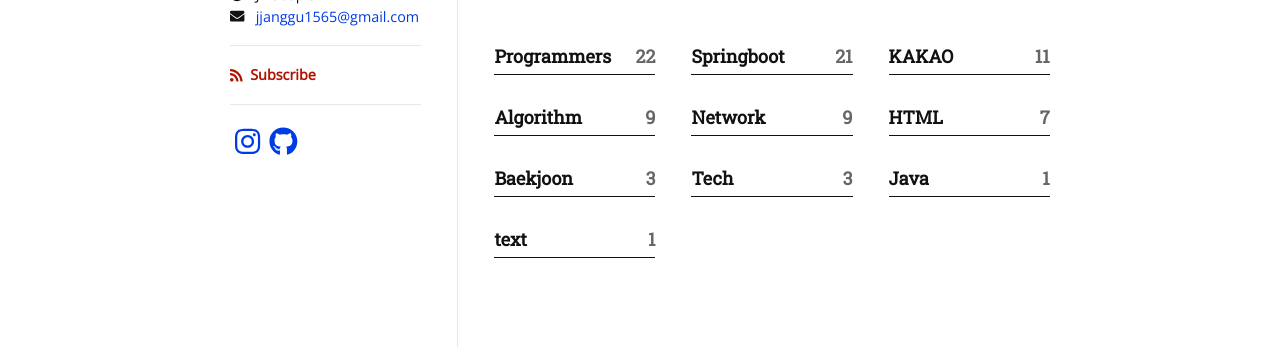
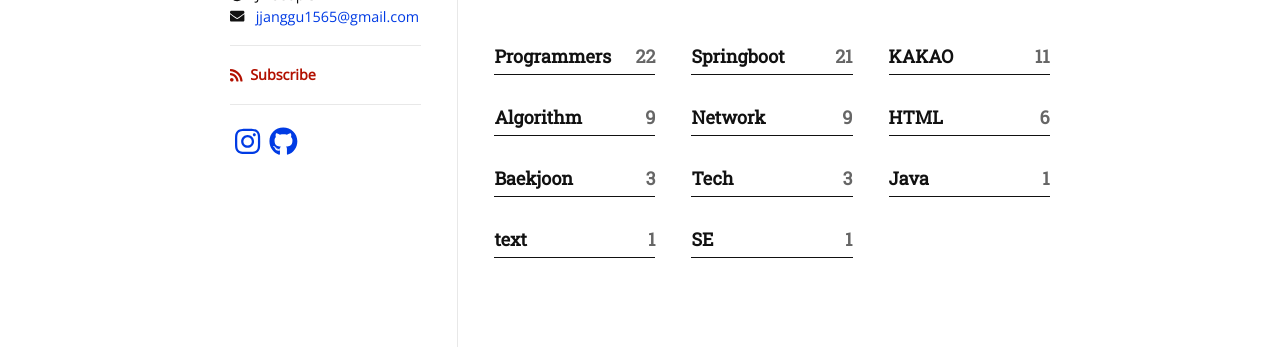
Before and after one commit to Jinseop-Sim/Jinseop-Sim.github.io, a Jekyll site: the page built from categories.md, in a window 1280 px wide. Shown: the part 293-640 px from the top of the page. Built offline with Jekyll 4.4.1, drawn with Linux system fonts in a browser that asks for light colours; nearby versions of some CDN libraries; some web fonts are replaced; some of the changed text lies outside the part shown.

Commit message:
modify category

```diff
--- a/_posts/2022-11-03-DesignPrinciple.md
+++ b/_posts/2022-11-03-DesignPrinciple.md
@@ -1,8 +1,8 @@
 ---
 layout: post
 title: "[PNUCSE SE] Design Principle Fundamental"
-categories: HTML
-tags: [frontend]
+categories: SE
+tags: [theory]
 author:
   - Jinseop Sim
 toc: true
```
